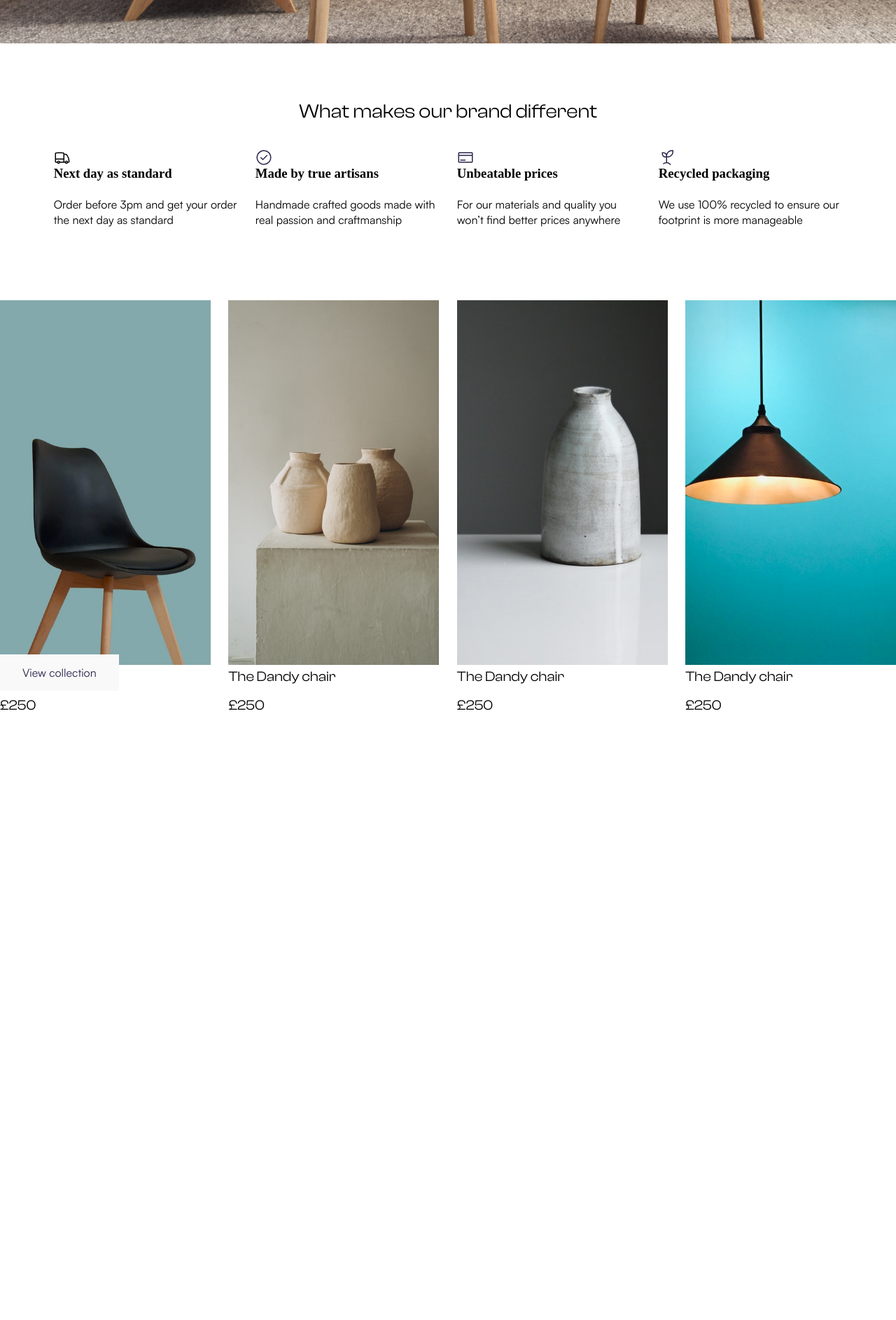
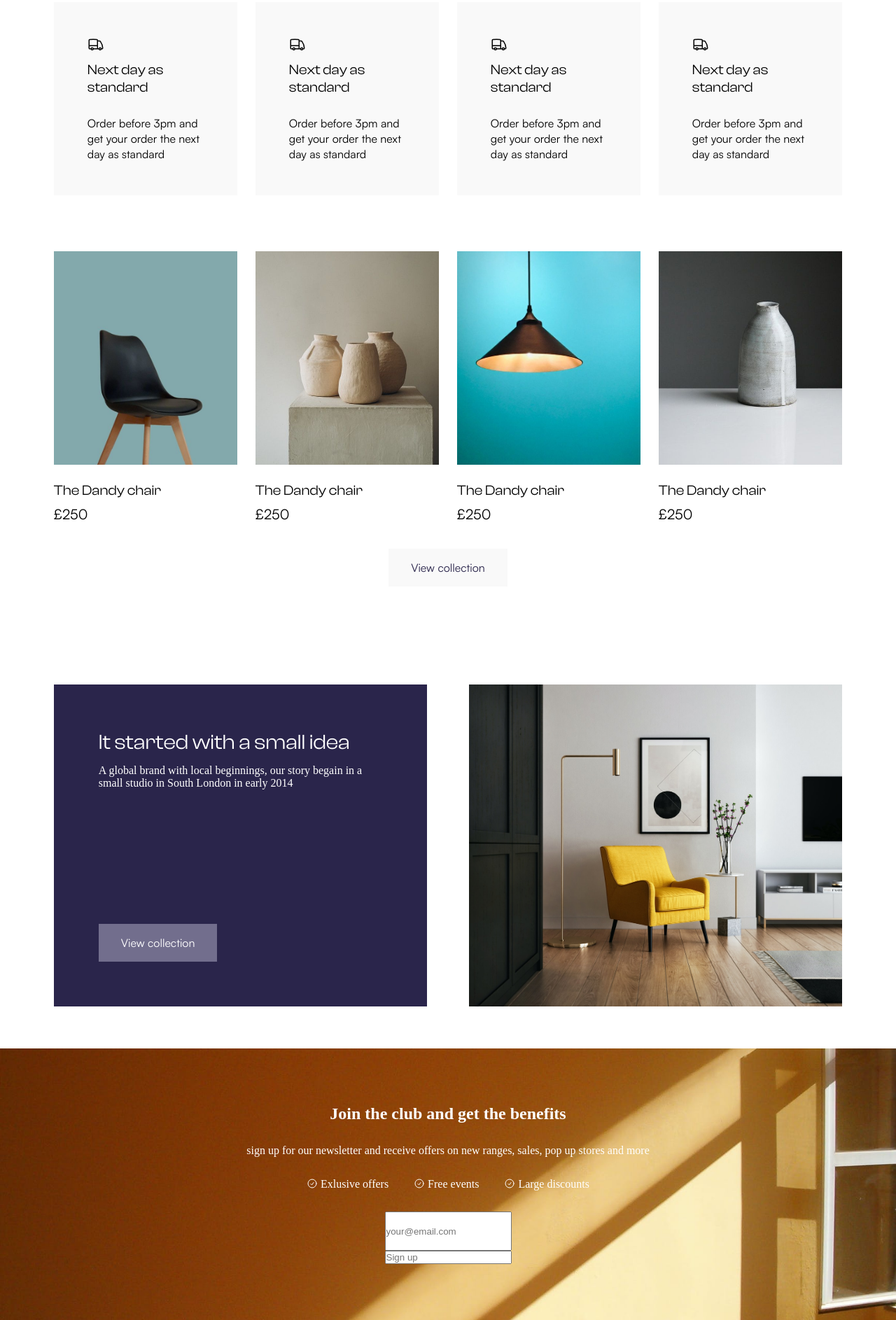
Before and after one commit to pikrew/eirgjre, a plain HTML site: page index.html in a window 1280 px wide. Shown: the part 819-2705 px from the top of the page at 70% size. Before the commit the page ends 1839 px from the top, so only its background shows below. Drawn offline with Linux system fonts and the light colour scheme.

Commit message:
Add files via upload

```diff
--- a/css/main.css
+++ b/css/main.css
@@ -61,8 +61,7 @@
 header {
    display: grid;
    row-gap: 20px;
-   padding: 0 2vw;
-   padding-top: 20px;
+   padding: 20px 2vw;
 }
 
 header>div{
@@ -110,18 +109,20 @@ header nav ul a:hover{
    color: var(--color-black);
    transition: all 0.7s;
 }
-main section.header {
-   background-image: url(/images/fa9b27255272d76e665cce4314b4aedb.jpg);
-   height: 60vw;
+
+main section.header{
+   background-image: url(../images/sectionHeader.jpg);
+   height: 42vw;
    background-size: cover;
    background-repeat: no-repeat;
+   background-position: 0% 20%;
    display: grid;
    grid-template-columns: repeat(2, 1fr);
    align-items: center;
    padding-right: 8vw;
 }
 
-main section.header div {
+main section.header div{
    display: grid;
    row-gap: 20px;
    background-color: var(--color-white);
@@ -129,21 +130,17 @@ main section.header div {
    grid-template-rows: max-content;
    height: 64%;
    padding: 5vw;
+
 }
 
 main section.header div h1{
    font-family: "Clash Display";
-   font-size: 2;
+   font-size: 32px;
    font-weight: 400;
 }
 
 main section.header div span{
-   font-family: "Satoshi";
-   font-size: 18;
-   font-weight: 400;
-}
-
-main section.header div span{
+   font-family: Satoshi;
    font-size: 18px;
 }
 
@@ -156,6 +153,7 @@ main section.our-brand{
    padding: 80px 6vw;
    display: grid;
    row-gap: 36px;
+   padding-bottom: 40px;
 }
 
 main section.our-brand h2{
@@ -174,13 +172,16 @@ main section.our-brand div{
 main section.our-brand div article{
    display: grid;
    grid-template-rows: 24px repeat(2, 1fr);
+   row-gap: 12px;
+   padding: 48px;
+   background-color: var(--color-lite-gray);
 }
 
 main section.our-brand div article svg{
    height: 100%;
 }
 
-main section.ourbrand div article.h3{
+main section.our-brand div article h3{
    font-family: "Clash Display";
    font-size: 20px;
    font-weight: 400;
@@ -190,10 +191,11 @@ main section.our-brand div article p{
    font-family: Satoshi;
 }
 
-main section.new-towar {
+main section.new-tovar {
    padding: 80px 6vw;
    display: grid;
    row-gap: 36px;
+   padding-top: 40px;
 }
 
 main section.new-tovar div{
@@ -202,12 +204,11 @@ main section.new-tovar div{
    grid-template-columns: repeat(4, 1fr);
 }
 
-main section.new-towar div article{
+main section.new-tovar div article{
    display: grid;
    grid-template-rows: 305px 1fr;
    row-gap: 24px;
 }
-
 
 main section.new-tovar div article:hover{
    transform: scale(1.05);
@@ -230,9 +231,78 @@ main section.new-tovar div p {
 }
 
 main section.new-tovar div p span{
-   font-family: Satoshi
+   font-family: Satoshi;
 }
 
 main section.new-tovar a{
    justify-self: center;
 }
+
+main section.started{
+   display: grid;
+   grid-template-columns: repeat(2, 1fr);
+   column-gap: 60px;
+   grid-template-rows: 36vw;
+   padding: 60px 6vw;
+}
+
+main section.started div{
+   background-color: var(--color-dark-primary);
+   padding: 5vw;
+   color: var(--color-white);
+   display: grid;
+   grid-template-rows: max-content;
+   row-gap: 12px;
+}
+
+main section.started img{
+   width: 100%;
+   height: 100%;
+   object-fit: cover;
+}
+
+main section.started div a{
+   justify-self: start;
+   align-self: end;
+   background-color: var(--color-nav-links);
+   color: var(--color-white);
+}
+
+main section.started div h2 {
+   font-family: "Clash Display";
+   font-weight: 400;
+   font-size: 30px;
+}
+
+
+main section.form{
+   background-image: url(../images/image.jpg);
+   color: var(--color-white);
+   background-color: var(--color-dark-primarri);
+   background-size: cover;
+   background-position: 0% 56%;
+   display: grid;
+   row-gap: 30px;
+   justify-items: center;
+   padding: 80px 0;
+
+}
+main section.form ul{
+   display: flex;
+   column-gap: 36px;
+}
+main section.form ul li{
+   display: grid;
+   grid-template-columns: 16px 1fr;
+   column-gap: 4px;
+}
+main section.form ul li svg{
+   color: var(--color-wight);
+
+}
+main section.form form{
+   display: grid;
+   grid-template-columns: 3fr, 1fr;
+   grid-template-rows: 56px;
+
+}
--- a/index.html
+++ b/index.html
@@ -42,6 +42,7 @@
             <span>Shop the new Spring 2022 collection today</span>
             <a href="" class="btn">View collection</a>
          </div>
+
       </section>
       <section class="our-brand">
          <h2>What makes our brand different</h2>
@@ -51,62 +52,101 @@
                   <path stroke-linecap="round" stroke-linejoin="round" d="M8.25 18.75a1.5 1.5 0 0 1-3 0m3 0a1.5 1.5 0 0 0-3 0m3 0h6m-9 0H3.375a1.125 1.125 0 0 1-1.125-1.125V14.25m17.25 4.5a1.5 1.5 0 0 1-3 0m3 0a1.5 1.5 0 0 0-3 0m3 0h1.125c.621 0 1.129-.504 1.09-1.124a17.902 17.902 0 0 0-3.213-9.193 2.056 2.056 0 0 0-1.58-.86H14.25M16.5 18.75h-2.25m0-11.177v-.958c0-.568-.422-1.048-.987-1.106a48.554 48.554 0 0 0-10.026 0 1.106 1.106 0 0 0-.987 1.106v7.635m12-6.677v6.677m0 4.5v-4.5m0 0h-12" />
                 </svg>
                 <h3>Next day as standard</h3>
-                <p>Order before 3pm and get your order the next day as standard</p>
+               <p>Order before 3pm and get your order the next day as standard</p>
             </article>
             <article>
-               <svg width="24" height="24" viewBox="0 0 24 24" fill="none" xmlns="http://www.w3.org/2000/svg">
-                  <rect width="24" height="24" fill="white" style="mix-blend-mode:multiply"/>
-                  <path d="M10.5 16.0605L6.75 12.3097L7.80976 11.25L10.5 13.9395L16.1888 8.25L17.25 9.31125L10.5 16.0605Z" fill="#2A254B"/>
-                  <path d="M12 1.5C9.9233 1.5 7.89323 2.11581 6.16652 3.26957C4.4398 4.42332 3.09399 6.0632 2.29927 7.98182C1.50455 9.90045 1.29661 12.0116 1.70176 14.0484C2.1069 16.0852 3.10693 17.9562 4.57538 19.4246C6.04383 20.8931 7.91476 21.8931 9.95156 22.2982C11.9884 22.7034 14.0996 22.4955 16.0182 21.7007C17.9368 20.906 19.5767 19.5602 20.7304 17.8335C21.8842 16.1068 22.5 14.0767 22.5 12C22.5 9.21523 21.3938 6.54451 19.4246 4.57538C17.4555 2.60625 14.7848 1.5 12 1.5ZM12 21C10.22 21 8.47992 20.4722 6.99987 19.4832C5.51983 18.4943 4.36628 17.0887 3.68509 15.4442C3.0039 13.7996 2.82567 11.99 3.17294 10.2442C3.5202 8.49836 4.37737 6.89471 5.63604 5.63604C6.89472 4.37737 8.49836 3.5202 10.2442 3.17293C11.99 2.82567 13.7996 3.0039 15.4442 3.68508C17.0887 4.36627 18.4943 5.51983 19.4832 6.99987C20.4722 8.47991 21 10.22 21 12C21 14.3869 20.0518 16.6761 18.364 18.364C16.6761 20.0518 14.387 21 12 21Z" fill="#2A254B"/>
-                  </svg>
-
-                <h3>Made by true artisans</h3>
-                <p>Handmade crafted goods made with real passion and craftmanship</p>
+               <svg xmlns="http://www.w3.org/2000/svg" fill="none" viewBox="0 0 24 24" stroke-width="1.5" stroke="currentColor" class="w-6 h-6">
+                  <path stroke-linecap="round" stroke-linejoin="round" d="M8.25 18.75a1.5 1.5 0 0 1-3 0m3 0a1.5 1.5 0 0 0-3 0m3 0h6m-9 0H3.375a1.125 1.125 0 0 1-1.125-1.125V14.25m17.25 4.5a1.5 1.5 0 0 1-3 0m3 0a1.5 1.5 0 0 0-3 0m3 0h1.125c.621 0 1.129-.504 1.09-1.124a17.902 17.902 0 0 0-3.213-9.193 2.056 2.056 0 0 0-1.58-.86H14.25M16.5 18.75h-2.25m0-11.177v-.958c0-.568-.422-1.048-.987-1.106a48.554 48.554 0 0 0-10.026 0 1.106 1.106 0 0 0-.987 1.106v7.635m12-6.677v6.677m0 4.5v-4.5m0 0h-12" />
+                </svg>
+                <h3>Next day as standard</h3>
+               <p>Order before 3pm and get your order the next day as standard</p>
             </article>
             <article>
-               <svg width="24" height="24" viewBox="0 0 24 24" fill="none" xmlns="http://www.w3.org/2000/svg">
-                  <rect width="24" height="24" fill="white" style="mix-blend-mode:multiply"/>
-                  <path d="M21 4.5H3C2.60218 4.5 2.22064 4.65804 1.93934 4.93934C1.65804 5.22064 1.5 5.60218 1.5 6V18C1.5 18.3978 1.65804 18.7794 1.93934 19.0607C2.22064 19.342 2.60218 19.5 3 19.5H21C21.3978 19.5 21.7794 19.342 22.0607 19.0607C22.342 18.7794 22.5 18.3978 22.5 18V6C22.5 5.60218 22.342 5.22064 22.0607 4.93934C21.7794 4.65804 21.3978 4.5 21 4.5ZM21 6V8.25H3V6H21ZM3 18V9.75H21V18H3Z" fill="#2A254B"/>
-                  <path d="M12 15H4.5V16.5H12V15Z" fill="#2A254B"/>
-                  </svg>
-
-                <h3>Unbeatable prices</h3>
-                <p>For our materials and quality you won’t find better prices anywhere</p>
+               <svg xmlns="http://www.w3.org/2000/svg" fill="none" viewBox="0 0 24 24" stroke-width="1.5" stroke="currentColor" class="w-6 h-6">
+                  <path stroke-linecap="round" stroke-linejoin="round" d="M8.25 18.75a1.5 1.5 0 0 1-3 0m3 0a1.5 1.5 0 0 0-3 0m3 0h6m-9 0H3.375a1.125 1.125 0 0 1-1.125-1.125V14.25m17.25 4.5a1.5 1.5 0 0 1-3 0m3 0a1.5 1.5 0 0 0-3 0m3 0h1.125c.621 0 1.129-.504 1.09-1.124a17.902 17.902 0 0 0-3.213-9.193 2.056 2.056 0 0 0-1.58-.86H14.25M16.5 18.75h-2.25m0-11.177v-.958c0-.568-.422-1.048-.987-1.106a48.554 48.554 0 0 0-10.026 0 1.106 1.106 0 0 0-.987 1.106v7.635m12-6.677v6.677m0 4.5v-4.5m0 0h-12" />
+                </svg>
+                <h3>Next day as standard</h3>
+               <p>Order before 3pm and get your order the next day as standard</p>
             </article>
             <article>
-               <svg width="24" height="24" viewBox="0 0 24 24" fill="none" xmlns="http://www.w3.org/2000/svg">
-                  <rect width="24" height="24" fill="white" style="mix-blend-mode:multiply"/>
-                  <path d="M18.75 1.5C17.0878 1.50275 15.4651 2.00708 14.0942 2.94704C12.7232 3.887 11.6679 5.21881 11.0662 6.7683C10.5841 6.06903 9.93949 5.49727 9.18767 5.10216C8.43584 4.70705 7.59932 4.50041 6.75 4.5H4.5V6.75C4.50155 8.14191 5.05517 9.47637 6.0394 10.4606C7.02363 11.4448 8.35809 11.9985 9.75 12H10.5V18.787C8.7773 18.9554 7.16718 19.7191 5.94675 20.9465L7.00725 22.0071C7.63464 21.3798 8.39333 20.8995 9.22869 20.6006C10.064 20.3018 10.9553 20.192 11.8382 20.279C12.7211 20.3661 13.5737 20.6478 14.3347 21.104C15.0956 21.5602 15.7459 22.1794 16.2387 22.9172L17.4849 22.0826C16.8701 21.1638 16.0593 20.3926 15.111 19.8244C14.1626 19.2562 13.1002 18.9052 12 18.7965V12H12.75C14.9373 11.9975 17.0343 11.1275 18.5809 9.58089C20.1275 8.03425 20.9975 5.93727 21 3.75V1.5H18.75ZM9.75 10.5C8.75579 10.4989 7.80262 10.1034 7.0996 9.4004C6.39658 8.69738 6.00113 7.74421 6 6.75V6H6.75C7.74423 6.00107 8.69744 6.3965 9.40047 7.09953C10.1035 7.80256 10.4989 8.75577 10.5 9.75V10.5H9.75ZM19.5 3.75C19.498 5.5396 18.7862 7.25534 17.5208 8.52078C16.2553 9.78622 14.5396 10.498 12.75 10.5H12V9.75C12.002 7.9604 12.7138 6.24466 13.9792 4.97922C15.2447 3.71378 16.9604 3.00199 18.75 3H19.5V3.75Z" fill="#2A254B"/>
-                  </svg>
-
-                <h3>Recycled packaging</h3>
-                <p>We use 100% recycled to ensure our footprint is more manageable</p>
+               <svg xmlns="http://www.w3.org/2000/svg" fill="none" viewBox="0 0 24 24" stroke-width="1.5" stroke="currentColor" class="w-6 h-6">
+                  <path stroke-linecap="round" stroke-linejoin="round" d="M8.25 18.75a1.5 1.5 0 0 1-3 0m3 0a1.5 1.5 0 0 0-3 0m3 0h6m-9 0H3.375a1.125 1.125 0 0 1-1.125-1.125V14.25m17.25 4.5a1.5 1.5 0 0 1-3 0m3 0a1.5 1.5 0 0 0-3 0m3 0h1.125c.621 0 1.129-.504 1.09-1.124a17.902 17.902 0 0 0-3.213-9.193 2.056 2.056 0 0 0-1.58-.86H14.25M16.5 18.75h-2.25m0-11.177v-.958c0-.568-.422-1.048-.987-1.106a48.554 48.554 0 0 0-10.026 0 1.106 1.106 0 0 0-.987 1.106v7.635m12-6.677v6.677m0 4.5v-4.5m0 0h-12" />
+                </svg>
+                <h3>Next day as standard</h3>
+               <p>Order before 3pm and get your order the next day as standard</p>
             </article>
-            <article></article>
-            <article></article>
-            <article></article>
-             </div>
+         </div>
       </section>
       <section class="new-tovar">
          <div>
             <article>
-               <img src="images/842fec031ef0c247df24214e05b47e70.jpg" alt="">
-              <p>The Dandy chair<cpan></cpan>£250</p>
+               <img src="images/tovars/The Dandy chair.jpg" alt="">
+               <p>The Dandy chair<span>£250</span></p>
             </article>
             <article>
-               <img src="images/3811628ae03b0a862e160e2eae36dcdd.jpg" alt="">
-              <p>The Dandy chair<cpan></cpan>£250</p>
+               <img src="images/tovars/Rustic Vase Set.jpg" alt="">
+               <p>The Dandy chair<span>£250</span></p>
             </article>
             <article>
-               <img src="images/fe1e8e060432bf77cee26297ca43e0e6.jpg" alt="">
-              <p>The Dandy chair<cpan></cpan>£250</p>
-            </article> <article>
-               <img src="images/ffbabae5de21ee1b8c8ca6e83dd10f51.jpg" alt="">
-              <p>The Dandy chair<cpan></cpan>£250</p>
+               <img src="images/tovars/The Lucy Lamp.jpg" alt="">
+               <p>The Dandy chair<span>£250</span></p>
+            </article>
+            <article>
+               <img src="images/tovars/The Silky Vase.jpg" alt="">
+               <p>The Dandy chair<span>£250</span></p>
             </article>
          </div>
          <a href="" class="btn">View collection</a>
       </section>
+      <section class="started">
+         <div>
+             <h2>It started with a small idea</h1>
+             <span>A global brand with local beginnings, our story begain in a small studio in South London in early 2014</span>
+             <a href="" class="btn">View collection</a>
+         </div>
+             <img src="images/room.jpg" alt="">
+     </section>
+    <section class="form">
+      <h2>
+         Join the club and get the benefits
+      </h2>
+      <p>
+         sign up for our newsletter and receive offers on new ranges, sales, pop up stores and more
+      </p>
+      <ul>
+         <li>
+            <svg xmlns="http://www.w3.org/2000/svg" fill="none" viewBox="0 0 24 24" stroke-width="1.5" stroke="currentColor" class="w-6 h-6">
+               <path stroke-linecap="round" stroke-linejoin="round" d="M9 12.75 11.25 15 15 9.75M21 12a9 9 0 1 1-18 0 9 9 0 0 1 18 0Z" />
+             </svg>
+
+             <spna>
+               Exlusive offers
+             </spna>
+         </li>
+         <li>
+            <svg xmlns="http://www.w3.org/2000/svg" fill="none" viewBox="0 0 24 24" stroke-width="1.5" stroke="currentColor" class="w-6 h-6">
+               <path stroke-linecap="round" stroke-linejoin="round" d="M9 12.75 11.25 15 15 9.75M21 12a9 9 0 1 1-18 0 9 9 0 0 1 18 0Z" />
+             </svg>
+
+             <span>
+               Free events
+             </span>
+         </li>
+         <li>
+            <svg xmlns="http://www.w3.org/2000/svg" fill="none" viewBox="0 0 24 24" stroke-width="1.5" stroke="currentColor" class="w-6 h-6">
+               <path stroke-linecap="round" stroke-linejoin="round" d="M9 12.75 11.25 15 15 9.75M21 12a9 9 0 1 1-18 0 9 9 0 0 1 18 0Z" />
+             </svg>
+
+             <span>
+               Large discounts
+             </span>
+         </li>
+      </ul>
+      <form action="">
+         <input type="text" placeholder="your@email.com">
+         <input type="text" placeholder="Sign up"
+      </form>
+    </section>
    </main>
 </body>
 </html>
```
Also changed, not shown: images/image.jpg (added), images/room.jpg (added), images/sectionHeader.jpg (added), images/tovars/Rustic Vase Set.jpg (added), images/tovars/The Dandy chair.jpg (added), images/tovars/The Lucy Lamp.jpg (added), images/tovars/The Silky Vase.jpg (added).
